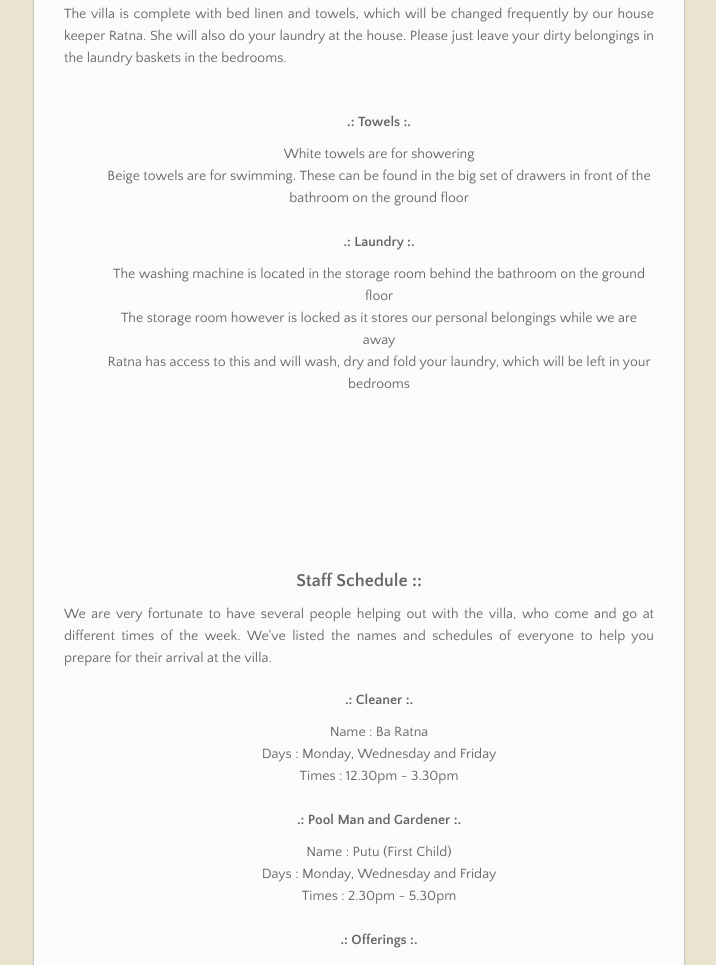
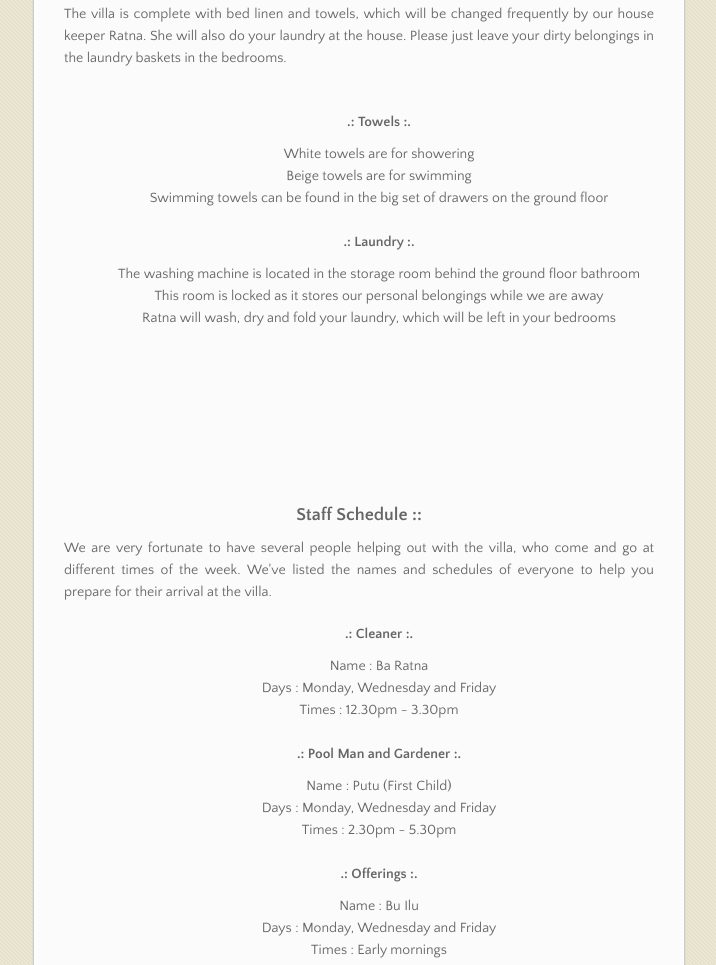
Before and after one commit to marliebalhara/villa, a plain HTML site: page index.html in a window 1280 px wide. Shown: the part 1933-2898 px from the top of the page, without its empty margins (282-998 px from the left). Drawn offline with nearby package versions, Linux system fonts and the light colour scheme.

Commit message:
Update index.html

```diff
--- a/index.html
+++ b/index.html
@@ -101,12 +101,13 @@
 <ul align="center" style="list-style-type:none">
 <h4 align="center">.: Towels :.</h4>
   <li> White towels are for showering </li>
-  <li> Beige towels are for swimming. These can be found in the big set of drawers in front of the bathroom on the ground floor </li>
+  <li> Beige towels are for swimming </li>
+  <li> Swimming towels can be found in the big set of drawers on the ground floor </li>
   <br>
 <h4 align="center">.: Laundry :.</h4>
-    <li> The washing machine is located in the storage room behind the bathroom on the ground floor </li>
-    <li> The storage room however is locked as it stores our personal belongings while we are away </li>
-    <li> Ratna has access to this and will wash, dry and fold your laundry, which will be left in your bedrooms </li>
+    <li> The washing machine is located in the storage room behind the ground floor bathroom </li>
+    <li> This room is locked as it stores our personal belongings while we are away </li>
+    <li> Ratna will wash, dry and fold your laundry, which will be left in your bedrooms </li>
     <br>
 </ul>
 <br>
```
